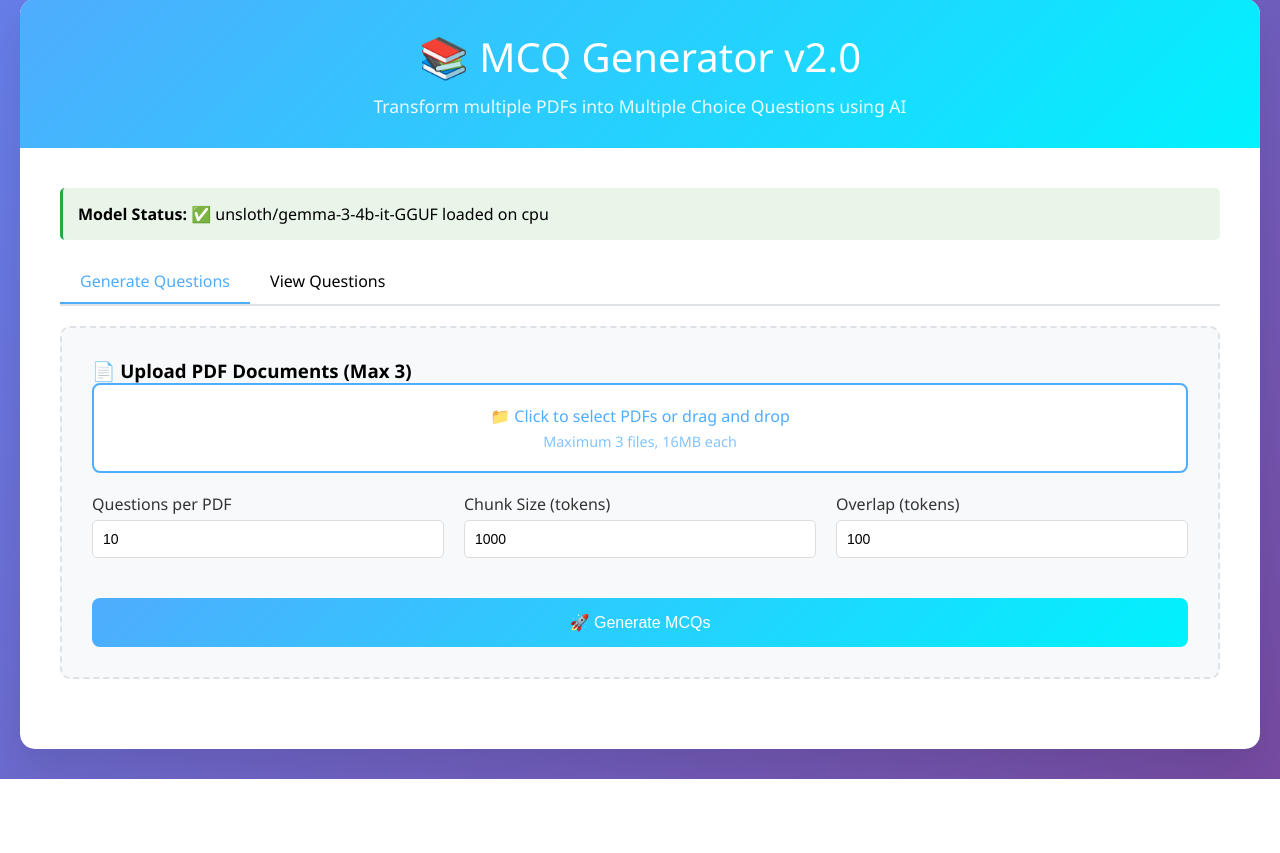
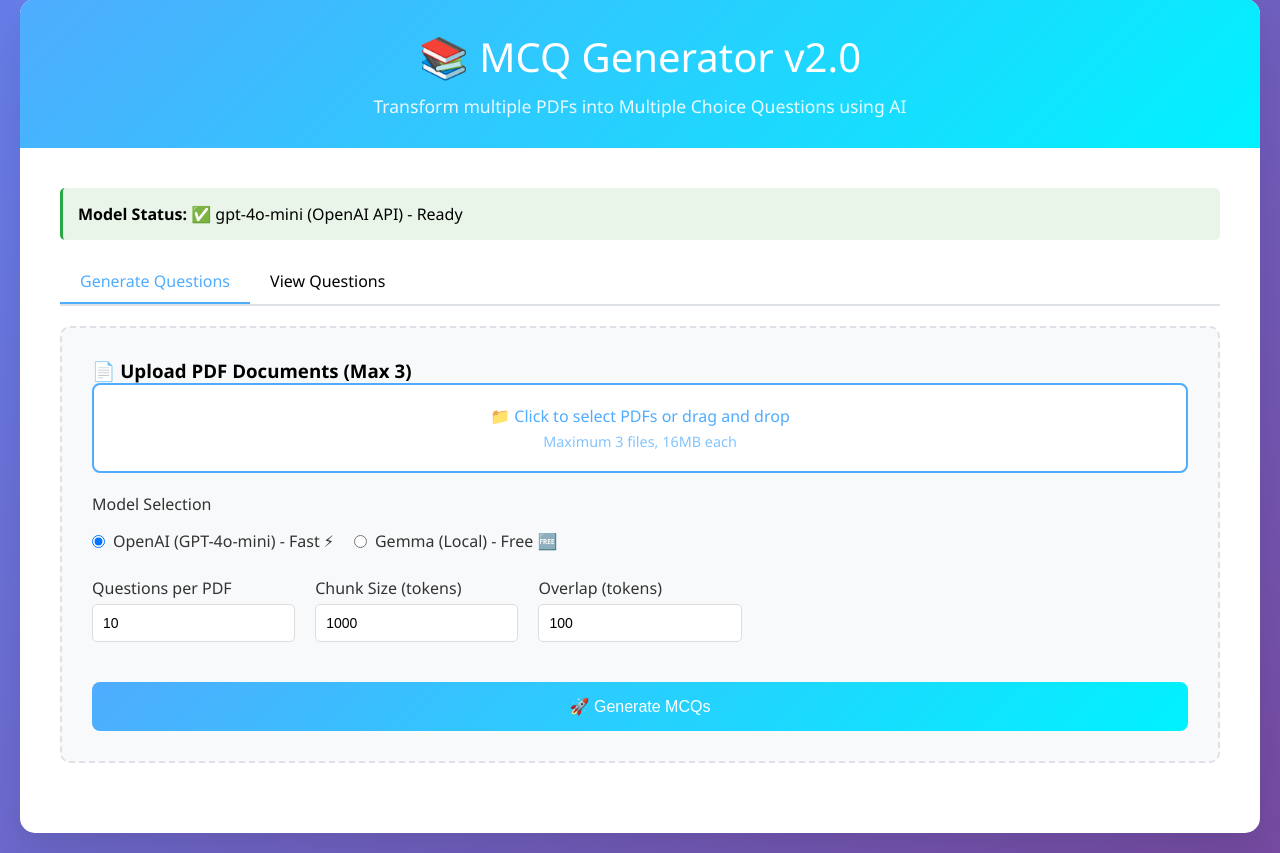
Before and after one commit to MansoorAB/mcq-subject-eval, a FastAPI app: template templates/index.html in a window 1280 px wide. Shown: the part 21-874 px from the top of the page. Before the commit the page ends 800 px from the top, so only its background shows below. Run offline with FastAPI, Linux system fonts and the light colour scheme; the template is opened without the code that fills it, so the values that code supplies are empty.

Commit message:
openai model added

```diff
--- a/app.py
+++ b/app.py
@@ -19,6 +19,7 @@ from dotenv import load_dotenv
 from pdf_processor import PDFProcessor
 from mcq_generator import MCQGenerator
 from mcq_generator_gguf import MCQGeneratorGGUF
+from mcq_generator_openai import MCQGeneratorOpenAI
 from mcq_storage import MCQStorage
 from logger_config import get_logger
 
@@ -43,8 +44,9 @@ mcq_storage = MCQStorage()
 # Choose generator type based on environment
 USE_GGUF = os.getenv('USE_GGUF', 'true').lower() == 'true'
 
-# Global MCQ generator (lazy loading)
-mcq_generator = None
+# Global MCQ generators (lazy loading) - separate instances for each model type
+mcq_generator_openai = None
+mcq_generator_gemma = None
 
 
 def allowed_file(filename: str) -> bool:
@@ -53,19 +55,42 @@ def allowed_file(filename: str) -> bool:
            filename.rsplit('.', 1)[1].lower() in ALLOWED_EXTENSIONS
 
 
-def initialize_mcq_generator():
-    """Initialize MCQ generator (lazy loading)"""
-    global mcq_generator
-    if mcq_generator is None:
-        logger.info("Initializing MCQ generator...")
-        if USE_GGUF:
-            logger.info("Using GGUF quantized model")
-            mcq_generator = MCQGeneratorGGUF()
-        else:
-            logger.info("Using standard transformers model")
-            mcq_generator = MCQGenerator(device=os.getenv('DEVICE', 'cpu'))
-        logger.info("MCQ generator initialized!")
-    return mcq_generator
+def initialize_mcq_generator(model_type: str = "openai"):
+    """
+    Initialize MCQ generator (lazy loading)
+
+    Args:
+        model_type: "openai" or "gemma"
+
+    Returns:
+        Initialized MCQ generator instance
+    """
+    global mcq_generator_openai, mcq_generator_gemma
+
+    if model_type == "openai":
+        if mcq_generator_openai is None:
+            logger.info("Initializing OpenAI MCQ generator...")
+            try:
+                mcq_generator_openai = MCQGeneratorOpenAI()
+                logger.info("OpenAI MCQ generator initialized!")
+            except Exception as e:
+                logger.error(f"Failed to initialize OpenAI generator: {str(e)}")
+                raise HTTPException(
+                    status_code=500,
+                    detail=f"Failed to initialize OpenAI generator: {str(e)}. Please check your OPENAI_API_KEY in .env file."
+                )
+        return mcq_generator_openai
+    else:  # gemma
+        if mcq_generator_gemma is None:
+            logger.info("Initializing Gemma MCQ generator...")
+            if USE_GGUF:
+                logger.info("Using GGUF quantized model")
+                mcq_generator_gemma = MCQGeneratorGGUF()
+            else:
+                logger.info("Using standard transformers model")
+                mcq_generator_gemma = MCQGenerator(device=os.getenv('DEVICE', 'cpu'))
+            logger.info("Gemma MCQ generator initialized!")
+        return mcq_generator_gemma
 
 
 def select_chunks_for_questions(chunks: List[Dict], num_questions: int, chunk_size: int, overlap: int) -> List[Dict]:
@@ -124,7 +149,8 @@ async def generate_mcqs(
     files: List[UploadFile] = File(...),
     questions_per_pdf: int = Form(default=10),
     chunk_size: int = Form(default=1000),
-    overlap: int = Form(default=100)
+    overlap: int = Form(default=100),
+    model_type: str = Form(default="openai")
 ):
     """
     Generate MCQs from uploaded PDF files
@@ -134,8 +160,16 @@ async def generate_mcqs(
         questions_per_pdf: Number of questions to generate per PDF
         chunk_size: Size of text chunks (from config)
         overlap: Overlap between chunks (from config)
+        model_type: Model to use - "openai" or "gemma" (default: "openai")
     """
     try:
+        # Validate model_type
+        if model_type not in ["openai", "gemma"]:
+            raise HTTPException(
+                status_code=400,
+                detail=f"Invalid model_type: {model_type}. Must be 'openai' or 'gemma'."
+            )
+
         # Validate number of files
         if len(files) > MAX_FILES:
             raise HTTPException(
@@ -154,8 +188,9 @@ async def generate_mcqs(
                     detail=f"Only PDF files are allowed. File '{file.filename}' is not a PDF."
                 )
 
-        # Initialize MCQ generator
-        generator = initialize_mcq_generator()
+        # Initialize MCQ generator based on model_type
+        logger.info(f"Using model type: {model_type}")
+        generator = initialize_mcq_generator(model_type=model_type)
 
         # Process each PDF
         all_results = []
@@ -253,7 +288,8 @@ async def generate_mcqs(
                             'selected_chunks': len(selected_chunks),
                             'total_chunks': len(chunks),
                             'file_index': file_idx + 1,
-                            'total_files': len(files)
+                            'total_files': len(files),
+                            'model_type': model_type
                         }
                     )
                     logger.info(f"MCQs saved to: {saved_file}")
@@ -289,6 +325,7 @@ async def generate_mcqs(
             'questions_per_pdf': questions_per_pdf,
             'chunk_size': chunk_size,
             'overlap': overlap,
+            'model_type': model_type,
             'file_results': all_results,
             'all_questions': all_questions
         }
@@ -310,30 +347,63 @@ async def health_check():
 
 
 @app.get("/model-info")
-async def model_info():
-    """Get information about the loaded model"""
+async def model_info(model_type: str = "openai"):
+    """
+    Get information about the loaded model
+
+    Args:
+        model_type: "openai" or "gemma" (default: "openai")
+    """
     try:
-        generator = initialize_mcq_generator()
-        if USE_GGUF:
-            return {
-                'model_name': os.getenv('MODEL_PATH', 'unsloth/gemma-3-4b-it-GGUF'),
-                'model_filename': os.getenv('MODEL_FILENAME', 'gemma-3-4b-it-Q4_0.gguf'),
-                'model_type': 'GGUF Quantized',
-                'device': generator.device,
-                'model_loaded': True
-            }
-        else:
-            return {
-                'model_name': 'google/gemma-3-4b-it',
-                'model_type': 'Standard Transformers',
-                'device': generator.device,
-                'model_loaded': True
-            }
+        if model_type == "openai":
+            try:
+                generator = initialize_mcq_generator("openai")
+                return {
+                    'model_name': generator.model_name,
+                    'model_type': 'OpenAI API',
+                    'model_loaded': True,
+                    'provider': 'OpenAI'
+                }
+            except Exception as e:
+                return {
+                    'model_name': os.getenv('OPENAI_MODEL', 'gpt-4o-mini'),
+                    'model_type': 'OpenAI API',
+                    'model_loaded': False,
+                    'error': str(e),
+                    'provider': 'OpenAI'
+                }
+        else:  # gemma
+            try:
+                generator = initialize_mcq_generator("gemma")
+                if USE_GGUF:
+                    return {
+                        'model_name': os.getenv('MODEL_PATH', 'unsloth/gemma-3-4b-it-GGUF'),
+                        'model_filename': os.getenv('MODEL_FILENAME', 'gemma-3-4b-it-Q4_0.gguf'),
+                        'model_type': 'GGUF Quantized',
+                        'device': generator.device,
+                        'model_loaded': True,
+                        'provider': 'Local'
+                    }
+                else:
+                    return {
+                        'model_name': 'google/gemma-3-4b-it',
+                        'model_type': 'Standard Transformers',
+                        'device': generator.device,
+                        'model_loaded': True,
+                        'provider': 'Local'
+                    }
+            except Exception as e:
+                return {
+                    'model_name': os.getenv('MODEL_PATH', 'unsloth/gemma-3-4b-it-GGUF'),
+                    'model_type': 'GGUF Quantized' if USE_GGUF else 'Standard Transformers',
+                    'device': os.getenv('DEVICE', 'cpu'),
+                    'model_loaded': False,
+                    'error': str(e),
+                    'provider': 'Local'
+                }
     except Exception as e:
         return {
-            'model_name': os.getenv('MODEL_PATH', 'unsloth/gemma-3-4b-it-GGUF'),
-            'model_type': 'GGUF Quantized' if USE_GGUF else 'Standard Transformers',
-            'device': os.getenv('DEVICE', 'cpu'),
+            'model_type': 'Unknown',
             'model_loaded': False,
             'error': str(e)
         }
--- a/requirements.txt
+++ b/requirements.txt
@@ -13,3 +13,4 @@ numpy>=1.24.0
 tiktoken>=0.5.0
 llama-cpp-python>=0.2.0
 huggingface-hub>=0.20.0
+openai>=1.0.0
--- a/templates/index.html
+++ b/templates/index.html
@@ -452,6 +452,19 @@
                     <div class="file-list" id="fileList"></div>
 
                     <div class="settings">
+                        <div class="setting-group" style="grid-column: 1 / -1;">
+                            <label>Model Selection</label>
+                            <div style="display: flex; gap: 20px; margin-top: 10px;">
+                                <label style="display: flex; align-items: center; cursor: pointer;">
+                                    <input type="radio" name="modelType" value="openai" id="modelOpenAI" checked style="margin-right: 8px; width: auto;">
+                                    <span>OpenAI (GPT-4o-mini) - Fast ⚡</span>
+                                </label>
+                                <label style="display: flex; align-items: center; cursor: pointer;">
+                                    <input type="radio" name="modelType" value="gemma" id="modelGemma" style="margin-right: 8px; width: auto;">
+                                    <span>Gemma (Local) - Free 🆓</span>
+                                </label>
+                            </div>
+                        </div>
                         <div class="setting-group">
                             <label for="questionsPerPdf">Questions per PDF</label>
                             <input type="number" id="questionsPerPdf" value="10" min="1" max="50">
@@ -520,21 +533,56 @@
 
         async function checkModelStatus() {
             try {
-                const response = await fetch('/model-info');
+                // Check OpenAI model status (default)
+                const response = await fetch('/model-info?model_type=openai');
                 const data = await response.json();
 
                 const statusElement = document.getElementById('modelStatus');
                 if (data.model_loaded) {
-                    statusElement.textContent = `✅ ${data.model_name} loaded on ${data.device}`;
+                    statusElement.textContent = `✅ ${data.model_name} (${data.model_type}) - Ready`;
                     document.getElementById('modelInfo').style.background = '#e8f5e8';
                 } else {
-                    statusElement.textContent = `⚠️ Model not loaded: ${data.error || 'Unknown error'}`;
+                    statusElement.textContent = `⚠️ OpenAI model not available: ${data.error || 'Check API key'}`;
                     document.getElementById('modelInfo').style.background = '#fff3cd';
                 }
             } catch (error) {
                 document.getElementById('modelStatus').textContent = '❌ Error checking model status';
                 document.getElementById('modelInfo').style.background = '#f8d7da';
             }
+        }
+
+        // Update model status when radio button changes
+        function setupModelTypeListeners() {
+            const radioButtons = document.querySelectorAll('input[name="modelType"]');
+            radioButtons.forEach(radio => {
+                radio.addEventListener('change', async function() {
+                    const modelType = this.value;
+                    try {
+                        const response = await fetch(`/model-info?model_type=${modelType}`);
+                        const data = await response.json();
+
+                        const statusElement = document.getElementById('modelStatus');
+                        if (data.model_loaded) {
+                            const deviceInfo = data.device ? ` on ${data.device}` : '';
+                            statusElement.textContent = `✅ ${data.model_name || data.model_type}${deviceInfo} - Ready`;
+                            document.getElementById('modelInfo').style.background = '#e8f5e8';
+                        } else {
+                            statusElement.textContent = `⚠️ ${data.model_type} not available: ${data.error || 'Check configuration'}`;
+                            document.getElementById('modelInfo').style.background = '#fff3cd';
+                        }
+                    } catch (error) {
+                        document.getElementById('modelStatus').textContent = '❌ Error checking model status';
+                        document.getElementById('modelInfo').style.background = '#f8d7da';
+                    }
+                });
+            });
+        }
+
+        // Setup listeners when page loads
+        if (document.readyState === 'loading') {
+            document.addEventListener('DOMContentLoaded', setupModelTypeListeners);
+        } else {
+            setupModelTypeListeners();
         }
 
         function switchTab(tabName) {
@@ -643,6 +691,10 @@
             formData.append('questions_per_pdf', document.getElementById('questionsPerPdf').value);
             formData.append('chunk_size', document.getElementById('chunkSize').value);
             formData.append('overlap', document.getElementById('overlap').value);
+
+            // Get selected model type
+            const modelType = document.querySelector('input[name="modelType"]:checked').value;
+            formData.append('model_type', modelType);
 
             // Show loading
             document.getElementById('loading').style.display = 'block';
```
Also changed, not shown: env_example.txt (+6 -2 lines), mcq_generator_openai.py (added, +244 -0 lines).
